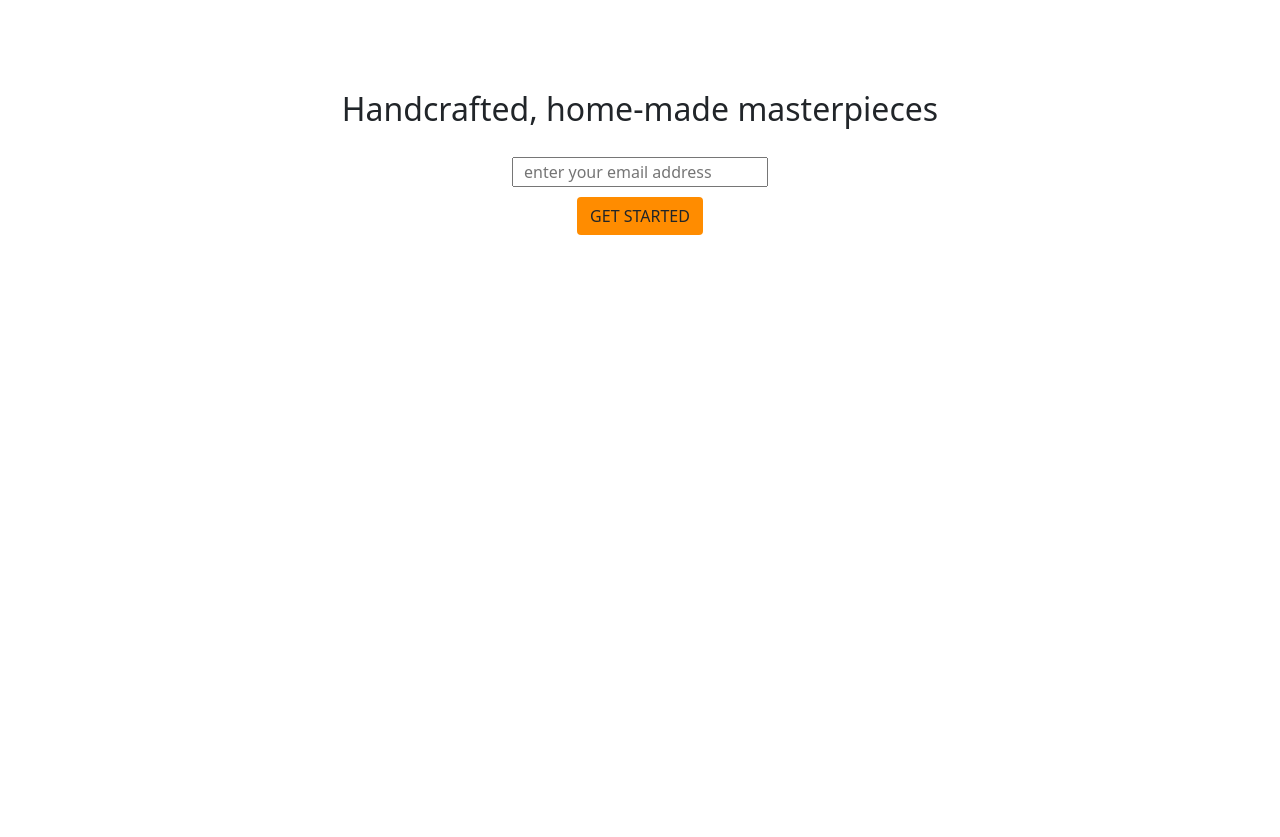
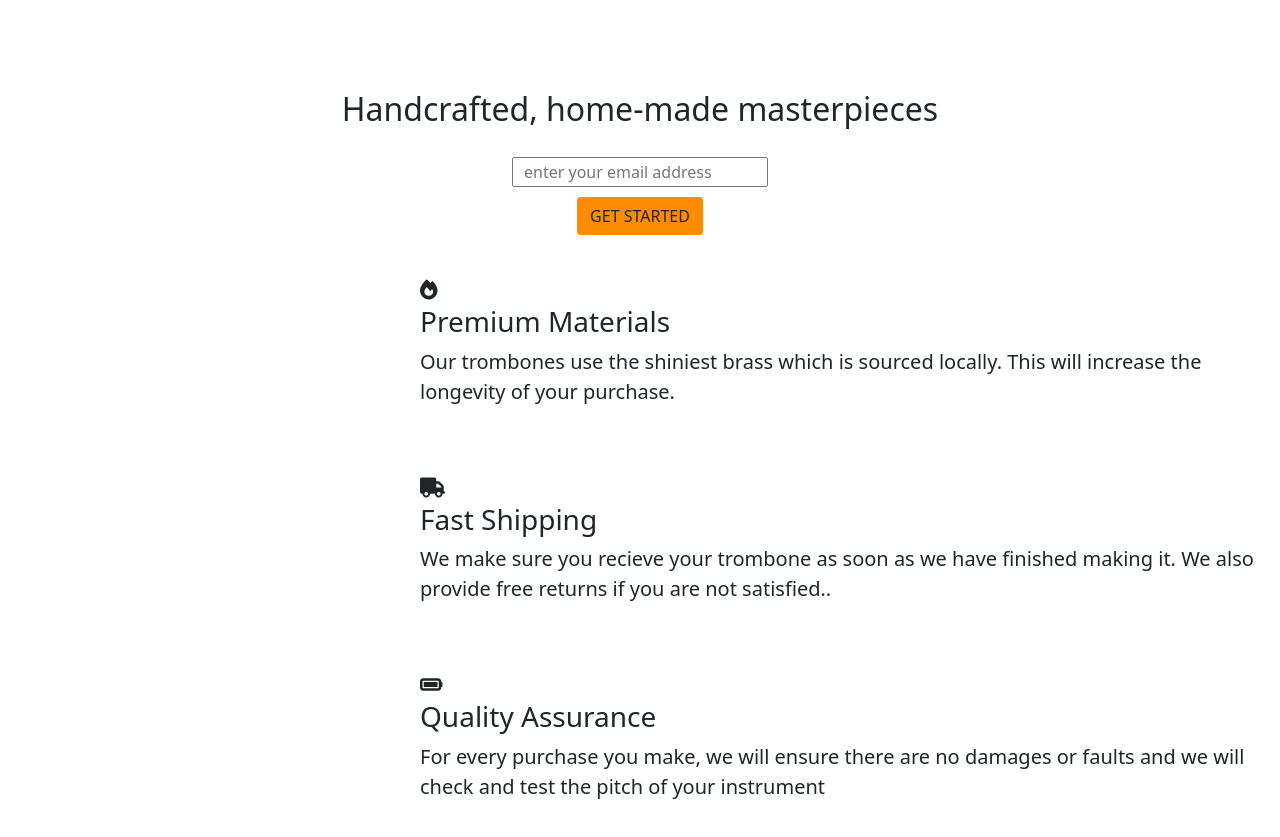
Before and after one commit to adetoroe787/product-landing-page, a plain HTML site: page index.html in a window 1280 px wide. Shown: the part 125-962 px from the top of the page. Before the commit the page ends 800 px from the top, so only its background shows below. Drawn offline with nearby package versions, Linux system fonts and the light colour scheme.

Commit message:
features and how it works

```diff
--- a/index.css
+++ b/index.css
@@ -32,3 +32,30 @@
 #get-started > div:nth-child(3) > button{
     background-color: darkorange;
 }
+
+#premium, #fast-shipping, #quality-assurance {
+    padding-left: 420px;
+    text-align: left;
+    padding-bottom: 50px;
+}
+
+#feature {
+    margin-top: 40px;
+}
+
+#premium, #fast-shipping, #quality-assurance, h3 {
+    font-size: xx-large;
+}
+#premium, #fast-shipping, #quality-assurance, p {
+    font-size: 20px;
+}
+
+#how-it-works{
+    display: flex;
+    justify-content: center;
+}
+
+.image-icon {
+    width: 80px;
+    height: 80px;
+}
--- a/index.html
+++ b/index.html
@@ -7,6 +7,7 @@
     <link rel="stylesheet" href="index.css">
     <!-- CSS only -->
     <!-- JavaScript Bundle with Popper -->
+    <link rel="stylesheet" href="path/to/font-awesome/css/font-awesome.min.css">
     <script src="https://cdn.jsdelivr.net/npm/bootstrap@5.1.3/dist/js/bootstrap.bundle.min.js" integrity="sha384-ka7Sk0Gln4gmtz2MlQnikT1wXgYsOg+OMhuP+IlRH9sENBO0LRn5q+8nbTov4+1p" crossorigin="anonymous"></script>
     <link href="https://cdn.jsdelivr.net/npm/bootstrap@5.1.3/dist/css/bootstrap.min.css" rel="stylesheet" integrity="sha384-1BmE4kWBq78iYhFldvKuhfTAU6auU8tT94WrHftjDbrCEXSU1oBoqyl2QvZ6jIW3" crossorigin="anonymous">
   </head>
@@ -21,8 +22,8 @@
           </button>
           <div class="collapse navbar-collapse" id="navbarNavAltMarkup">
             <div class="navbar-nav">
-              <a class="nav-link" href="#">Features</a>
-              <a class="nav-link" href="#">How It Works</a>
+              <a class="nav-link" href="#feature">Features</a>
+              <a class="nav-link" href="#how-it-works">How It Works</a>
               <a class="nav-link">Pricing</a>
             </div>
           </div>
@@ -40,6 +41,39 @@
           <button class="btn">GET STARTED</button>
         </div>
       </section>
+      <div id="feature">
+        <div id="premium">
+          <i class="fa fa-fire" aria-hidden="true"></i>
+          <h3>
+            Premium Materials
+          </h3>
+          <p>
+            Our trombones use the shiniest brass which is sourced locally. This will increase the longevity of your purchase.
+          </p>
+        </div>
+        <div id="fast-shipping">
+          <i class="fa fa-truck" aria-hidden="true"></i>
+          <h3>
+            Fast Shipping
+          </h3>
+          <p>
+            We make sure you recieve your trombone as soon as we have finished making it. We also provide free returns if you are not satisfied..
+          </p>
+        </div>
+        <div id="quality-assurance">
+          <i class="fa fa-battery-full" aria-hidden="true"></i>
+          <h3>
+            Quality Assurance
+          </h3>
+          <p>
+            For every purchase you make, we will ensure there are no damages or faults and we will check and test the pitch of your instrument
+          </p>
+        </div>
+        </div>
+      </div>
+      <div id="how-it-works">
+        <iframe width="560" height="315" src="https://www.youtube.com/embed/y8Yv4pnO7qc" title="YouTube video player" frameborder="0" allow="accelerometer; autoplay; clipboard-write; encrypted-media; gyroscope; picture-in-picture" allowfullscreen></iframe>
+      </div>
     </div>
   </body>
 </html>
```
